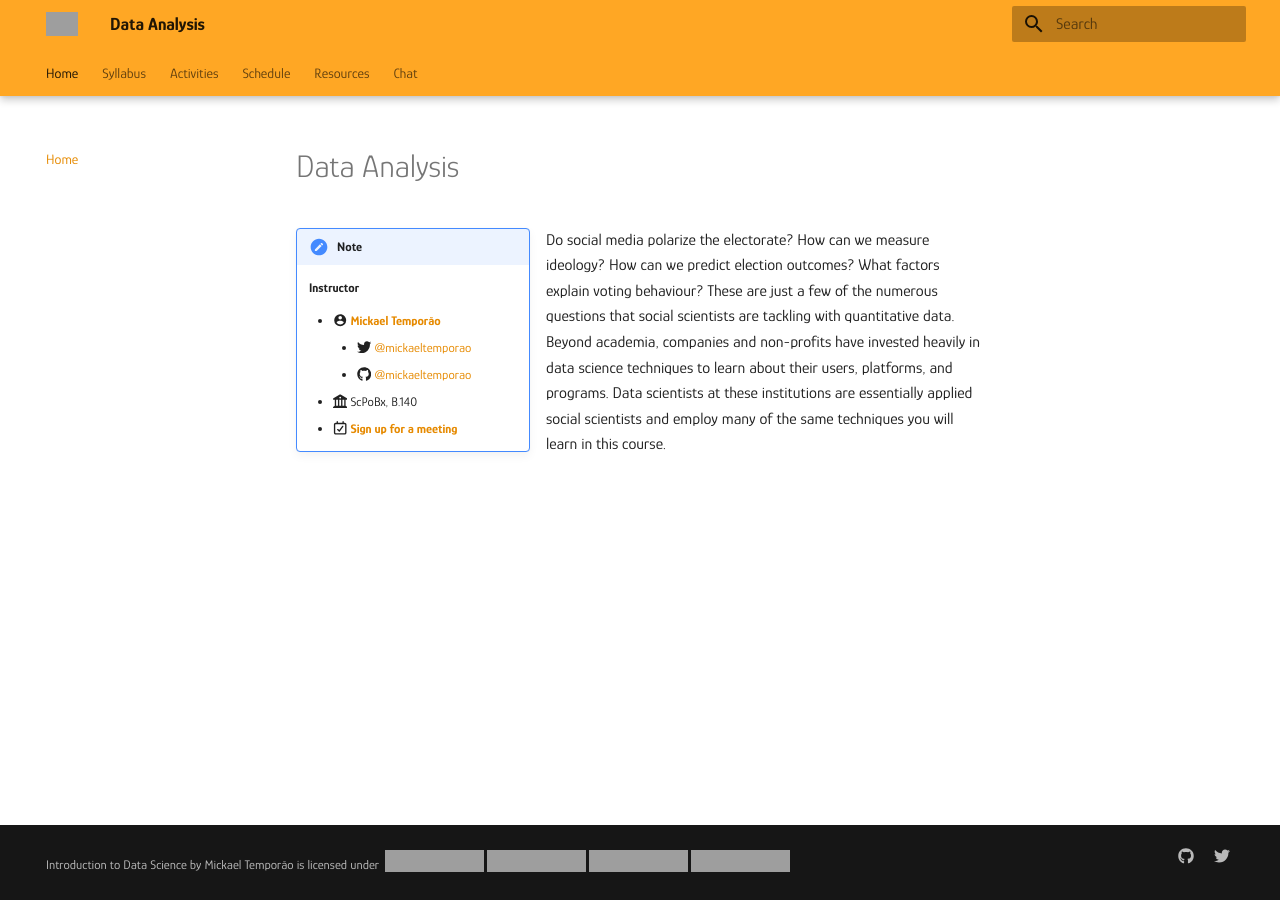
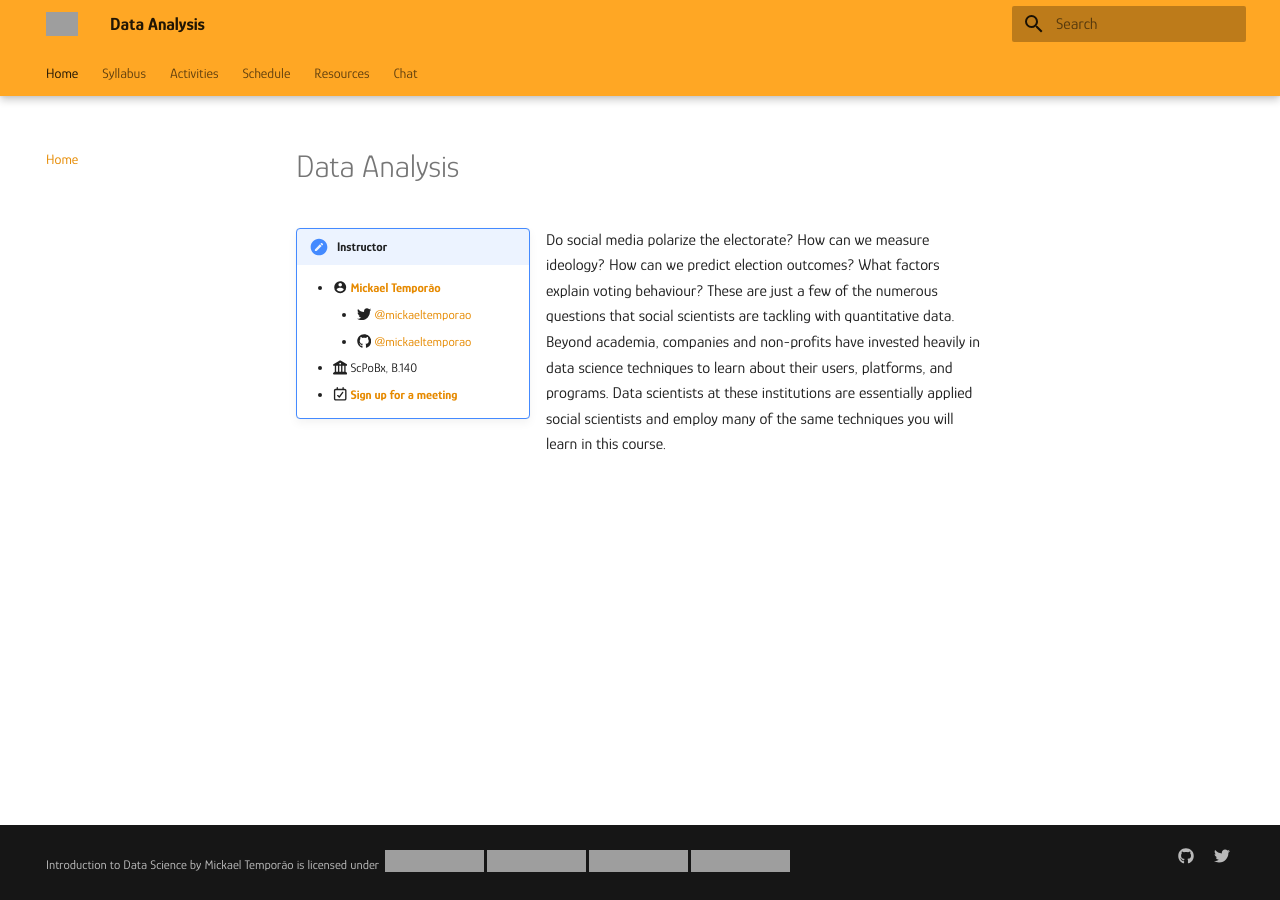
Before and after one commit to mickaeltemporao/data-analysis, an MkDocs documentation site: the page built from docs/index.md, in a window 1280 px wide. Built offline with MkDocs 1.6.1 and Material for MkDocs 9.7.7, drawn with Linux system fonts in a browser that asks for light colours; grey boxes are pictures that could not be loaded.

```diff
--- a/docs/index.md
+++ b/docs/index.md
@@ -1,9 +1,6 @@
 # Data Analysis
 
-!!! note inline
-
-     **Instructor**
-
+!!! note inline "Instructor"
      - :material-account-circle: [**Mickael Temporão**](https://durkheim.u-bordeaux.fr/Notre-equipe/Chercheur-e-s-et-enseignant-e-s-chercheur-e-s/CV/Mickael-Temporao)
          - :fontawesome-brands-twitter: [@mickaeltemporao](https://twitter.com/mickaeltemporao)
          - :fontawesome-brands-github: [@mickaeltemporao](https://github.com/mickaeltemporao)
```
Also changed, not shown: docs/syllabus.md (+1 -3 lines).
